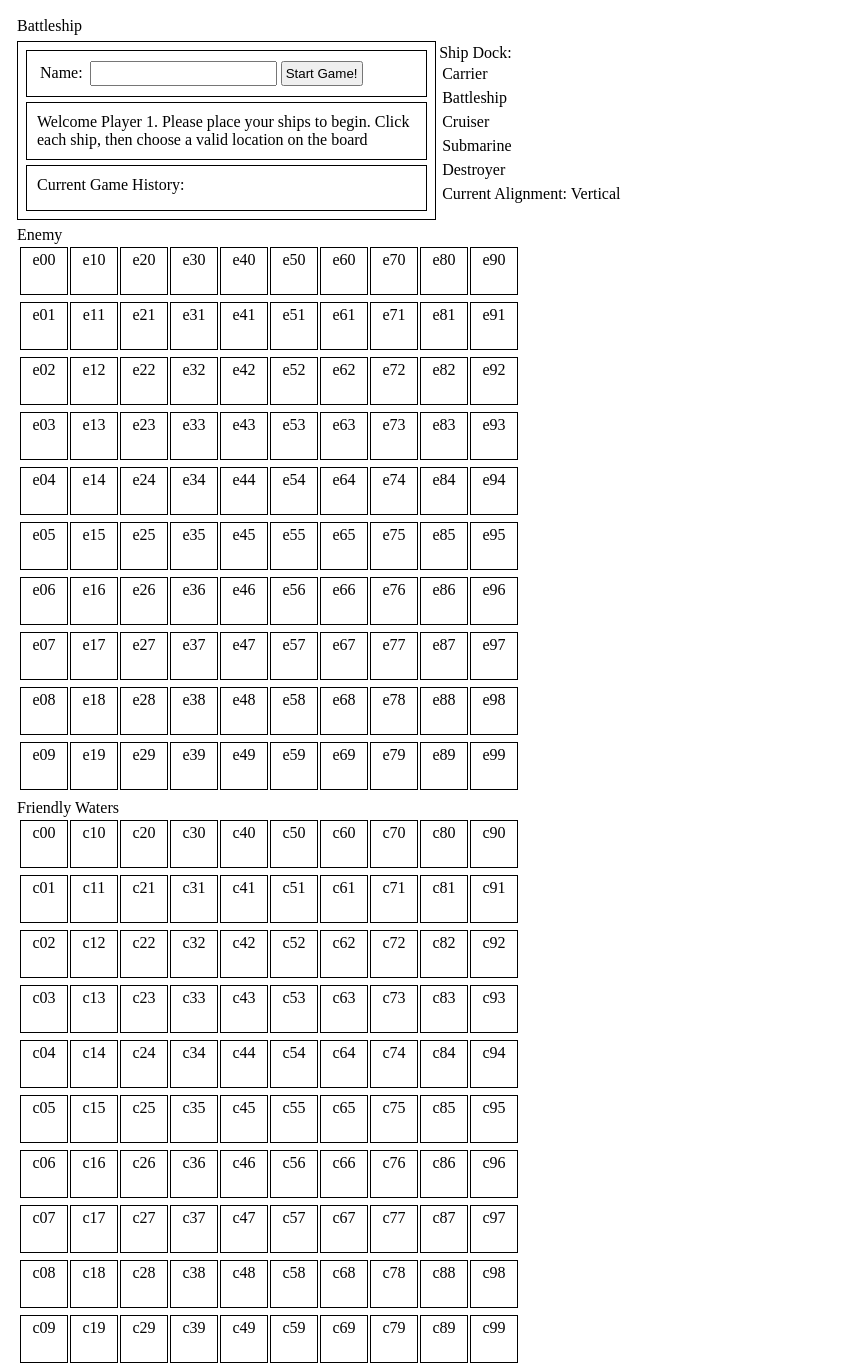
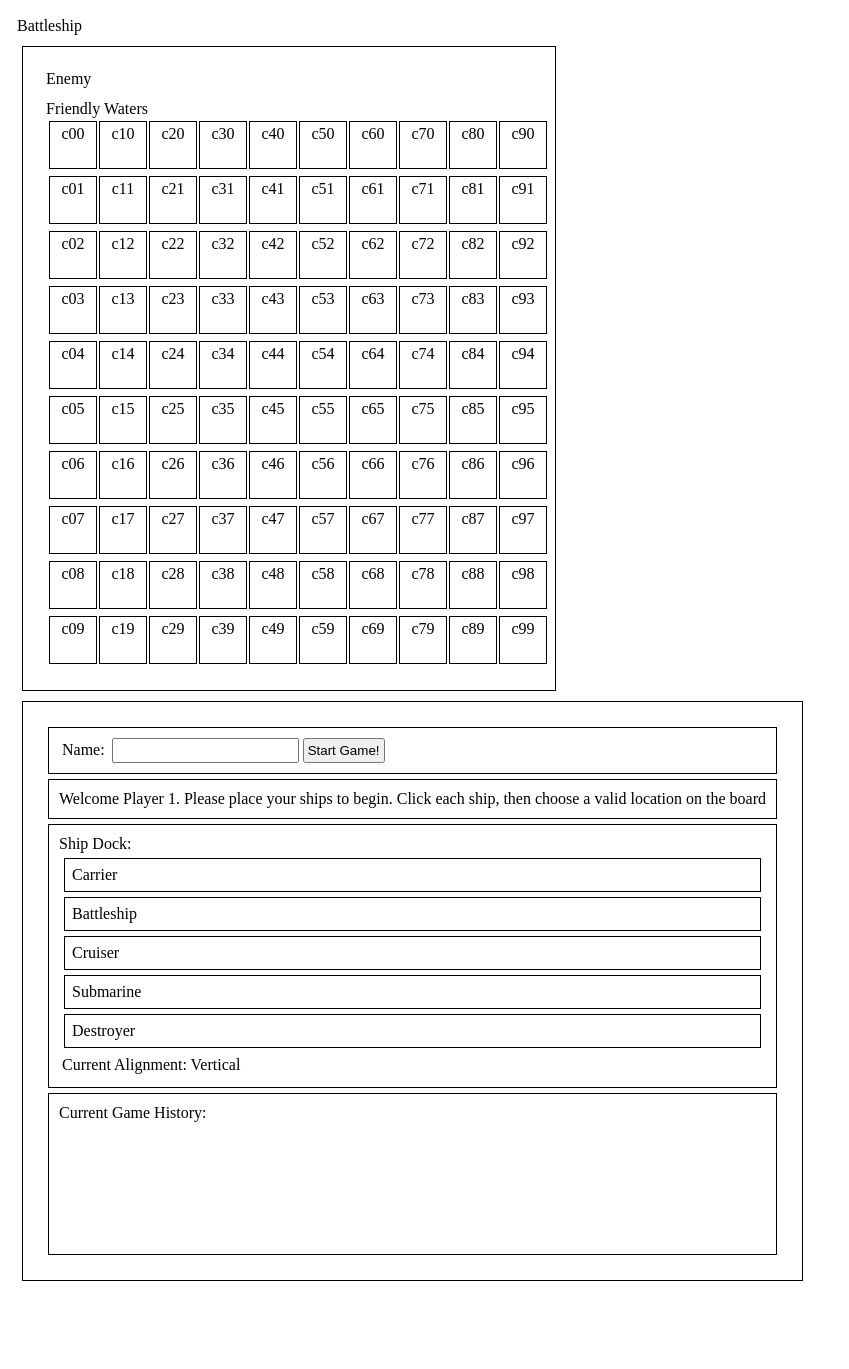
Before and after one commit to tinsel2000/odin-battleship, a website with bundled scripts: page index.html in a window 1280 px wide. Shown: the whole page, without its empty margins (0-849 px from the left). After the commit the page ends 1303 px from the top, so only its background shows below. Built offline with nearby package versions, Linux system fonts and the light colour scheme.

Commit message:
fix bug fixes on backend

```diff
--- a/board.js
+++ b/board.js
@@ -23,7 +23,7 @@ export class gameboard {
     }
 
     placeShip(coordinate, alignment, ship){
-        console.log(`placeShip ${ship.name} ${alignment} coords x: ${coordinate[0]}, coords y: ${coordinate[1]}`);
+        console.log(`placeShip ${ship} ${alignment} coords x: ${coordinate[0]}, coords y: ${coordinate[1]}`);
         if (this.checkCoordsValid(coordinate, alignment, ship) === false) {
             console.log( 'Error, coordinates not valid, retrying');
             return false;
@@ -38,15 +38,16 @@ export class gameboard {
                 for (let i = 0; i < ship.length; i++) {
                     //console.log(`placeShip Placing ship coords: ${coordinate[0]} and ${[coordinate[1] + i]}`);
                     this.board[coordinate[1] + i][coordinate[0]].hasShip = true;
-                    this.board[coordinate[1] + i][coordinate[0]].shipName = ship.name;
-                    //console.log(`placeShip Placing ${ship.name} here: ${[coordinate[1] + i][coordinate[0]]}`);
+                    this.board[coordinate[1] + i][coordinate[0]].shipName = ship;
+                    console.log(`placeShip Placing ${ship} here: coords x: ${coordinate[0]}, coords y: ${coordinate[1] + i}`);
                 }
                 break;
             case 'Horizontal':
                 //console.log('Horizontally aligning ship');
                 for (let i = 0; i < ship.length; i++) {
                     this.board[coordinate[1]][coordinate[0] + i].hasShip = true;
-                    this.board[coordinate[1]][coordinate[0] + i].shipName = ship.name;
+                    this.board[coordinate[1]][coordinate[0] + i].shipName = ship;
+                    console.log(`placeShip Placing ${ship} here: coords x: ${coordinate[0] + i}, coords y: ${coordinate[1]}`);
                 }
                 break;
         }
--- a/gameControl.js
+++ b/gameControl.js
@@ -27,8 +27,8 @@ const gameControl = (function gameControl() {
     }
 
     function placeUserShips(coord, alignment, inputName) {
-        console.log(`placeUserShips inputname: ${inputName}. ships: ${Object.values(player1.ships[inputName])}`);
-        const shipName = Object.values(player1.ships[inputName])
+        console.log(`placeUserShips inputname: ${inputName}. ships: ${player1.ships[inputName].name}`);
+        const shipName = player1.ships[inputName];
         //console.log(`placeUserShips ship found: ${shipName} from ${inputName}`);
         return player1.water.placeShip(coord, alignment, shipName);
     }
@@ -60,6 +60,7 @@ const gameControl = (function gameControl() {
             while (shipPlaced === false) {
                 randomCoord = [getRandomInt(9), getRandomInt(9)]
                 shipPlaced = player2.water.placeShip(randomCoord, randomAlignment, Object.values(player2.ships)[i]);
+                //console.log(`placeUserShips ship: ${Object.values(player2.ships[i])}`);
                 //console.log(`placeComputerShips Placing ship name: ${Object.values(player2.ships)[i].name} coord: ${randomCoord}`);
                 //console.log(`Is hasShip true?: ${player2.water.board[randomCoord[1]][randomCoord[0]].hasShip}`);
                 shipPlacedAttempts += 1;
--- a/gameDisplay.js
+++ b/gameDisplay.js
@@ -97,11 +97,11 @@ function unusedshotHit(event) {
 
 function shotHit(coords, friendly, targetHit) {
     let coordSignifier = 'c';
-    let friendSignifier = 'Enemy';
+    let friendSignifier = 'Friendly';
     let textUpdate = 'Shot has missed';
     if (friendly === true){
         coordSignifier = 'e';
-        friendSignifier = 'Friendly';
+        friendSignifier = 'Enemy';
         //addHistory('Enemy ship has been hit!');
     } else {
         //addHistory('Friendly ship has been hit!');
@@ -213,9 +213,12 @@ function mouseOut(input) {
 }
 function mouseLock(input) { input.classList.add('locked') }
 
-let shipAlignmentHorizontal = true;
+let shipAlignmentHorizontal = false;
 function clickShip(event) {
-    shipAlignmentHorizontal = shipAlignmentHorizontal ? false : true;
+    if(!event.currentTarget.classList.contains('unclicked')) {
+        shipAlignmentHorizontal = shipAlignmentHorizontal ? false : true;
+    }
+    event.currentTarget.classList.remove('unclicked');
     if (shipAlignmentHorizontal === true) {
         document.querySelector('.alignment').textContent = 'Current Alignment: Horizontal'
     } else {
@@ -309,5 +312,5 @@ startPlacement()
 
 //remove later
 //addBoardTiles(divBoardEnemy);
-addInteractivityShots();
-startGame();
+//addInteractivityShots();
+//startGame();
--- a/index.html
+++ b/index.html
@@ -10,7 +10,15 @@
 </head>
 <body>
     <div class="titlebar">Battleship</div>
-    <div class="toppanel">
+    <div class="maindisplay">
+        <div class="boarddisplay">
+            <div class="boarddisplayE">Enemy
+                <div class="boardEnemy board"></div>
+            </div>
+            <div class="boarddisplayF">Friendly Waters
+                <div class="boardFriendly board"></div>
+            </div>
+        </div>
         <div class="sidepanel">
             <form class="inputpanel">
                 <label for="name">Name:</label>
@@ -18,26 +26,25 @@
                 <input type="submit" value="Start Game!" id="startgame" onclick="return false">
             </form>
             <div class="guide"></div>
+            <div class="boatdock">
+                Ship Dock:
+                <div id="carrier" class="boat unclicked">Carrier</div>
+                <div id="battleship" class="boat unclicked">Battleship</div>
+                <div id="cruiser" class="boat unclicked">Cruiser</div>
+                <div id="submarine" class="boat unclicked">Submarine</div>
+                <div id="destroyer" class="boat unclicked">Destroyer</div>
+                <div class="alignment">Current Alignment: Vertical</div>
+            </div>
             <div class="infopanel">
                 Current Game History:
                 <div class="historyline"></div>
+                <div class="historyline"></div>
+                <div class="historyline"></div>
+                <div class="historyline"></div>
+                <div class="historyline"></div>
             </div>
+
         </div>
-        <div class="boatdock">
-            Ship Dock:
-            <div id="carrier" class="boat">Carrier</div>
-            <div id="battleship" class="boat">Battleship</div>
-            <div id="cruiser" class="boat">Cruiser</div>
-            <div id="submarine" class="boat">Submarine</div>
-            <div id="destroyer" class="boat">Destroyer</div>
-            <div class="alignment">Current Alignment: Vertical</div>
-        </div>
-    </div>
-    <div class="boarddisplayE">Enemy
-        <div class="boardEnemy board"></div>
-    </div>
-    <div class="boarddisplayF">Friendly Waters
-        <div class="boardFriendly board"></div>
     </div>
 </body>
 </html>
--- a/player.js
+++ b/player.js
@@ -18,14 +18,17 @@ export class player {
         return this.water.board;
     }
 
-    markShipHit(shipName) {
+    markShipHit(ship) {
+        let shipName = ship.name;
+        console.log(ship);
+        console.log(shipName);
         this.ships[shipName].isHit();
     }
 
     checkShipHit(coordinate) {
         if (this.water.board[coordinate[1]][coordinate[0]].hasShip === true) {
             let shipName = this.water.board[coordinate[1]][coordinate[0]].shipName;
-            //console.log(`shipName hit: ${shipName}`);
+            console.log(`shipName hit: ${shipName}. Coord checked: ${this.water.board[coordinate[1]][coordinate[0]]}`);
             this.markShipHit(shipName);
             //console.log(`checkShipHit true`);
             return true;
--- a/style.css
+++ b/style.css
@@ -2,8 +2,22 @@
     padding: 3px;
 }
 
+.maindisplay {
+    display: flex;
+    flex-direction: row;
+    flex-basis: 40%;
+    flex-wrap:wrap;
+}
+
+.maindisplay > * {
+    margin: 5px;
+    padding: 20px;
+    border: solid;
+    border-color: black;
+    border-width: 1px;
+}
+
 .board {
-    width: 100%;
     display: grid;
     grid-template-columns: 30px 30px 30px 30px 30px 30px 30px 30px 30px 30px;
     grid-column-gap: 20px;
@@ -18,6 +32,14 @@
     text-align: center;
     aspect-ratio: 1 / 1;
     width: 40px;
+}
+
+.boat {
+    border: solid;
+    border-color: black;
+    border-width: 1px;
+    margin: 5px;
+    padding: 7px;
 }
 
 /* when div1 is hovered make div2 blue */
@@ -35,12 +57,6 @@ body:has(#c10:hover) #c11 {
 }
 */
 
-.sidepanel {
-    width: 33%;
-    border: solid;
-    border-color: black;
-    border-width: 1px;
-}
 
 .sidepanel > * {
     border: solid;
@@ -50,7 +66,6 @@ body:has(#c10:hover) #c11 {
     margin: 5px;
 }
 
-.toppanel {
-    display: flex;
-    justify-content: justify-content: flex-start;
+.infopanel {
+    min-height: 140px;
 }
```
